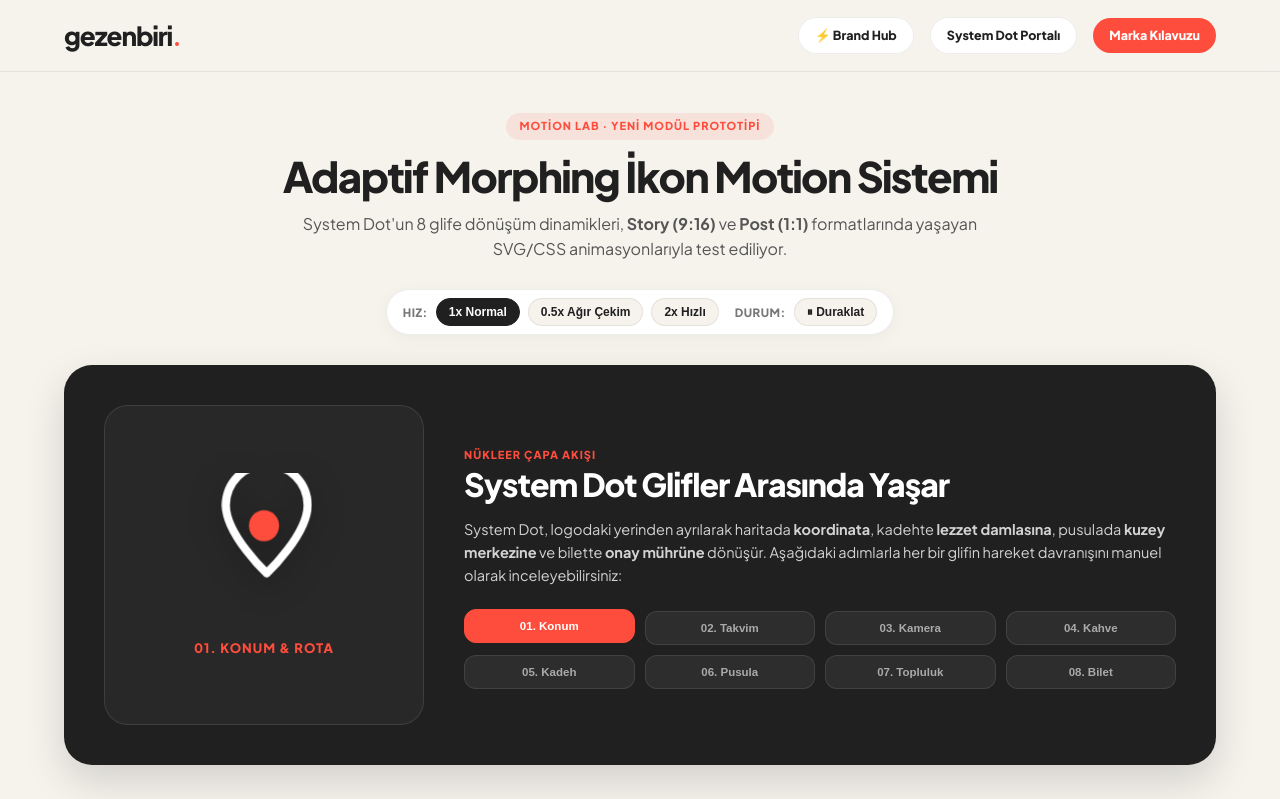
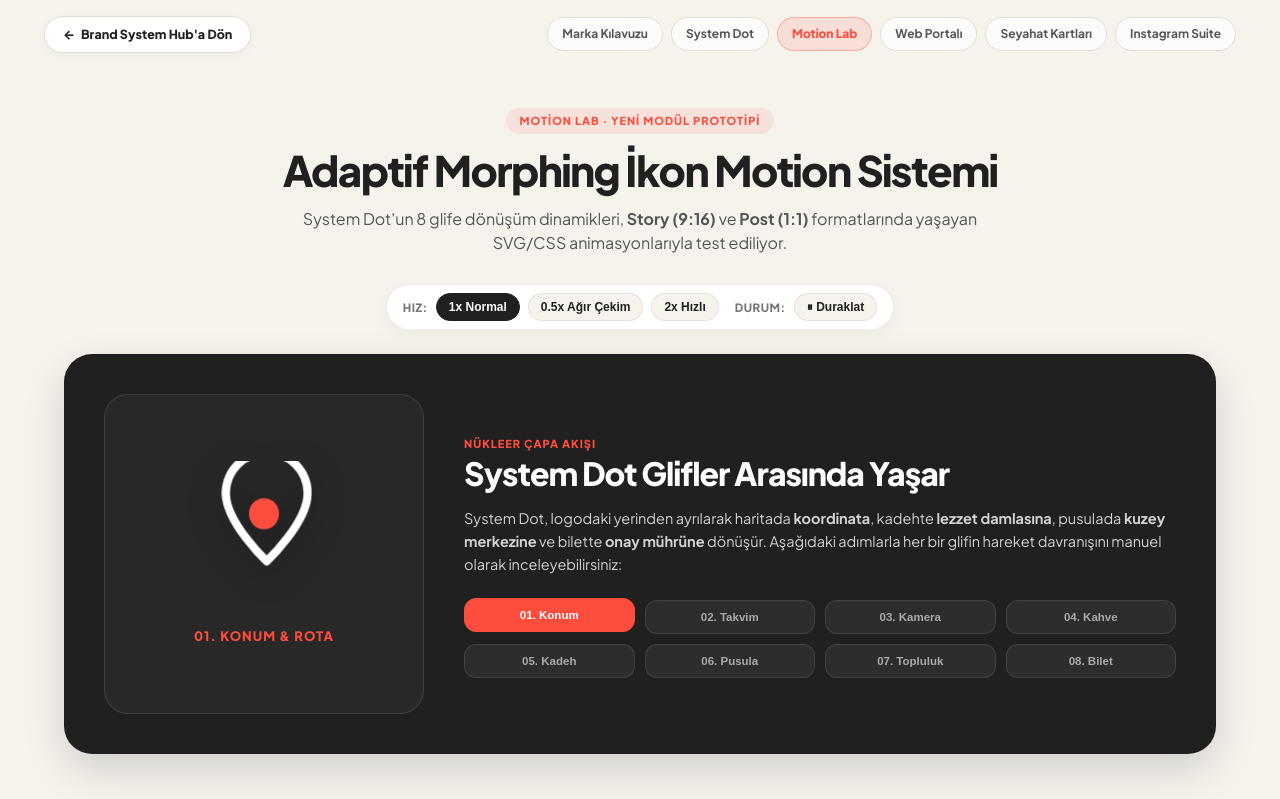
Before and after one commit to msaglamoz/gezenbiri, a website: page icon-morph-motion.html in a window 1280 px wide. Shown: the top 799 px of the page. Drawn offline with Linux system fonts and the light colour scheme.

Commit message:
feat(nav): standardize Brand System Hub top navigation component across all subpages

```diff
--- a/brand.css
+++ b/brand.css
@@ -403,3 +403,88 @@
     line-height: 1.5;
     background: var(--gb-cream);
 }
+
+/* ================= 10. STANDARDIZED MASTER TOP BRAND NAVIGATION ================= */
+.top-brand-nav {
+    width: 100%;
+    max-width: var(--gb-container-max);
+    display: flex;
+    justify-content: space-between;
+    align-items: center;
+    margin: 0 auto 24px auto;
+    padding: 0 4px;
+    flex-wrap: wrap;
+    gap: 12px;
+}
+
+.btn-nav-back {
+    background-color: var(--gb-white);
+    color: var(--gb-charcoal);
+    text-decoration: none;
+    padding: 8px 18px;
+    border-radius: var(--gb-radius-pill);
+    font-size: 12.5px;
+    font-weight: 800;
+    border: 1px solid var(--gb-border);
+    display: inline-flex;
+    align-items: center;
+    gap: 6px;
+    transition: all var(--gb-motion-fast);
+    box-shadow: 0 2px 8px rgba(0, 0, 0, 0.04);
+}
+
+.btn-nav-back:hover {
+    background-color: var(--gb-coral);
+    color: var(--gb-white);
+    border-color: var(--gb-coral);
+    transform: translateX(-2px);
+    box-shadow: 0 4px 14px rgba(255, 77, 61, 0.25);
+}
+
+.quick-nav-links {
+    display: flex;
+    gap: 8px;
+    align-items: center;
+    flex-wrap: wrap;
+}
+
+.quick-nav-links a {
+    font-size: 12px;
+    font-weight: 700;
+    color: #555;
+    text-decoration: none;
+    padding: 7px 14px;
+    background: rgba(255, 255, 255, 0.75);
+    border: 1px solid var(--gb-border);
+    border-radius: var(--gb-radius-pill);
+    transition: all var(--gb-motion-fast);
+    backdrop-filter: blur(8px);
+}
+
+.quick-nav-links a:hover {
+    background: var(--gb-white);
+    color: var(--gb-coral);
+    border-color: var(--gb-coral);
+    transform: translateY(-1px);
+    box-shadow: 0 3px 10px rgba(0, 0, 0, 0.05);
+}
+
+.quick-nav-links a.active {
+    background: var(--gb-coral-soft);
+    color: var(--gb-coral);
+    font-weight: 800;
+    border-color: rgba(255, 77, 61, 0.35);
+}
+
+@media (max-width: 960px) {
+    .top-brand-nav {
+        flex-direction: column;
+        align-items: flex-start;
+        gap: 12px;
+    }
+    .quick-nav-links {
+        width: 100%;
+        overflow-x: auto;
+        padding-bottom: 4px;
+    }
+}
--- a/icon-morph-motion.html
+++ b/icon-morph-motion.html
@@ -50,70 +50,9 @@
             padding: 0 24px;
         }
 
-        /* Top Bar & Navigation */
-        .top-nav {
-            background: rgba(246, 243, 237, 0.95);
-            backdrop-filter: blur(10px);
-            border-bottom: 1px solid var(--border);
-            padding: 16px 0;
-            position: sticky;
-            top: 0;
-            z-index: 100;
-        }
-
-        .nav-flex {
-            display: flex;
-            justify-content: space-between;
-            align-items: center;
-        }
-
-        .brand-wordmark {
-            font-size: 26px;
-            font-weight: 900;
-            letter-spacing: -1px;
-            color: var(--charcoal);
-            text-decoration: none;
-            display: inline-flex;
-            align-items: baseline;
-        }
-
-        .nav-links {
-            display: flex;
-            gap: 16px;
-            align-items: center;
-        }
-
-        .nav-btn {
-            font-size: 12.5px;
-            font-weight: 800;
-            text-decoration: none;
-            padding: 8px 16px;
-            border-radius: 100px;
-            transition: all 0.2s ease;
-        }
-
-        .nav-btn-hub {
-            background: var(--white);
-            color: var(--charcoal);
-            border: 1px solid var(--border);
-        }
-
-        .nav-btn-hub:hover {
-            border-color: #999;
-        }
-
-        .nav-btn-doc {
-            background: var(--coral);
-            color: var(--white);
-        }
-
-        .nav-btn-doc:hover {
-            background: var(--coral-hover);
-        }
-
-        /* Page Hero & Lab Header */
+        /* Hero Header */
         .lab-hero {
-            padding: 40px 0 30px 0;
+            padding: 30px 0 24px 0;
             text-align: center;
         }
 
@@ -759,17 +698,21 @@
 </head>
 <body>
 
-    <!-- Navigation Bar -->
-    <nav class="top-nav">
-        <div class="container nav-flex">
-            <a href="index.html" class="brand-wordmark">gezenbiri<span class="brand-system-dot"></span></a>
-            <div class="nav-links">
-                <a href="index.html" class="nav-btn nav-btn-hub">⚡ Brand Hub</a>
-                <a href="system-dot.html" class="nav-btn nav-btn-hub">System Dot Portalı</a>
-                <a href="brand-guidelines.html" class="nav-btn nav-btn-doc">Marka Kılavuzu</a>
-            </div>
+    <!-- TOP NAVIGATION BAR -->
+    <div class="top-brand-nav" style="padding-top: 16px;">
+        <a href="index.html" class="btn-nav-back">
+            <span>←</span>
+            <span>Brand System Hub'a Dön</span>
+        </a>
+        <div class="quick-nav-links">
+            <a href="brand-guidelines.html">Marka Kılavuzu</a>
+            <a href="system-dot.html">System Dot</a>
+            <a href="icon-morph-motion.html" class="active">Motion Lab</a>
+            <a href="gezenbiri_website.html">Web Portalı</a>
+            <a href="trip-cards.html">Seyahat Kartları</a>
+            <a href="instagram-suite.html">Instagram Suite</a>
         </div>
-    </nav>
+    </div>
 
     <!-- Lab Header -->
     <header class="container lab-hero">
```
Also changed, not shown: brand-guidelines.html (+4 -3 lines), gezenbiri_website.html (+2 -1 lines), instagram-suite.html (+4 -2 lines), system-dot.html (+3 -2 lines), trip-cards.html (+4 -2 lines).
